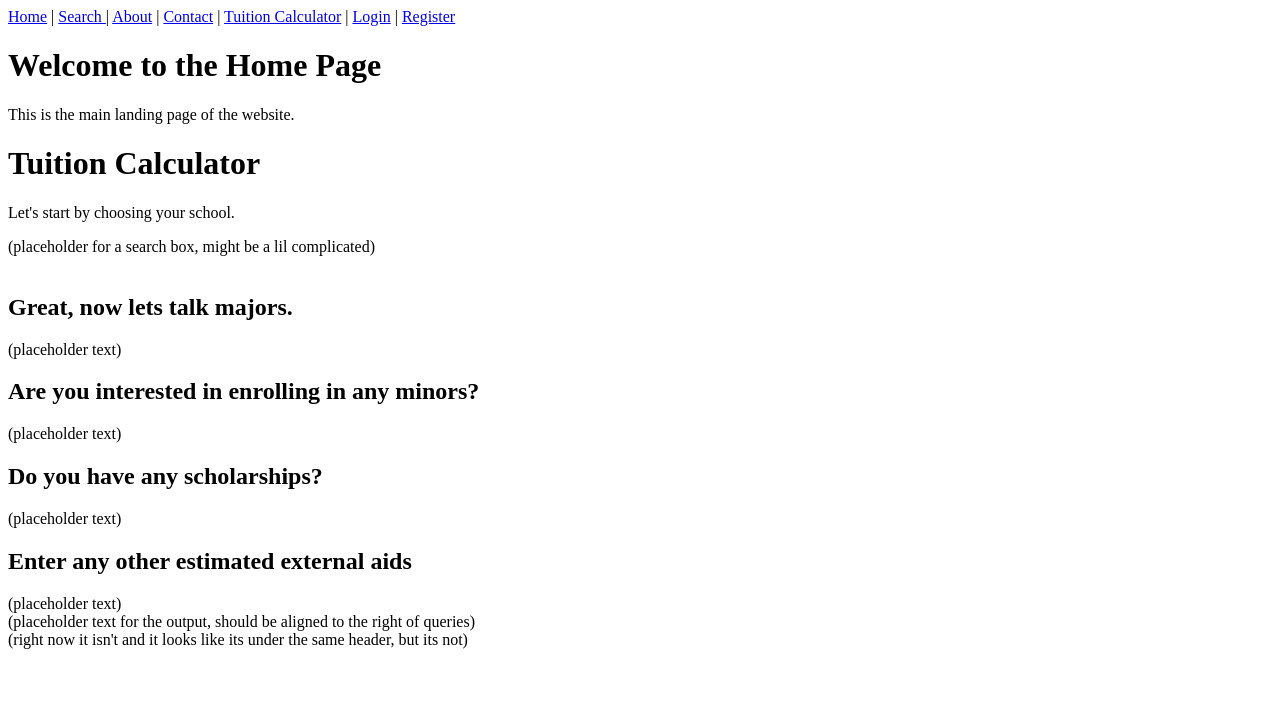
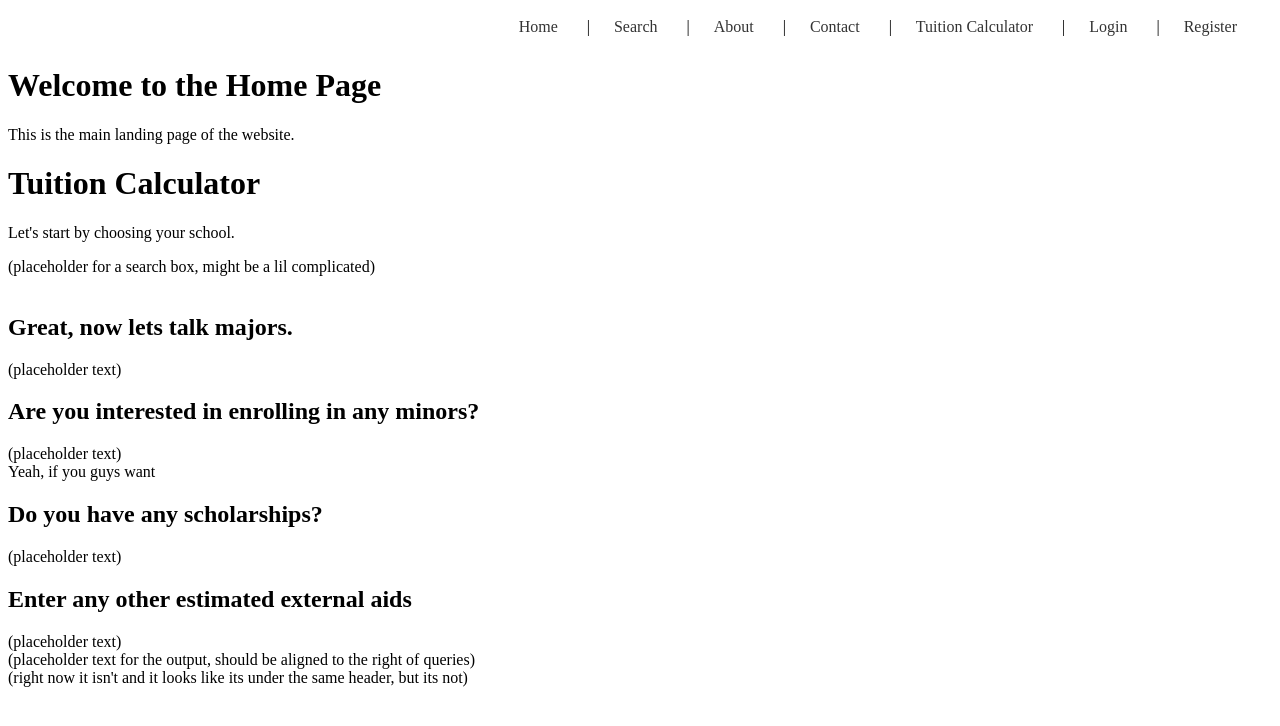
Before and after one commit to JosephPreuss/MajorHelp, a Django app: page /calc/ in a window 1280 px wide. Shown: the top 726 px of the page. Run offline with Django 4.2, Linux system fonts and the light colour scheme.

Commit message:
calc.css now extends the main stylesheet

```diff
--- a/MajorHelp/static/css/calc.css
+++ b/MajorHelp/static/css/calc.css
@@ -1 +1,2 @@
-/* Currently unused but may be used for later */
+/* Extend css changes from the main stylesheet */
+@import url("styles.css");
--- a/MajorHelp/templates/calc/calc.html
+++ b/MajorHelp/templates/calc/calc.html
@@ -33,7 +33,7 @@
         (placeholder text)
     </div>
 
-    <div id="scholarships">
+    <div id="scholarships">Yeah, if you guys want
         <h2>Do you have any scholarships?</h2>
         (placeholder text)
     </div>
@@ -49,4 +49,4 @@
     <br>
     (right now it isn't and it looks like its under the same header, but its not)
 </div>
-{% endblock %}
+{% endblock content %}
```
